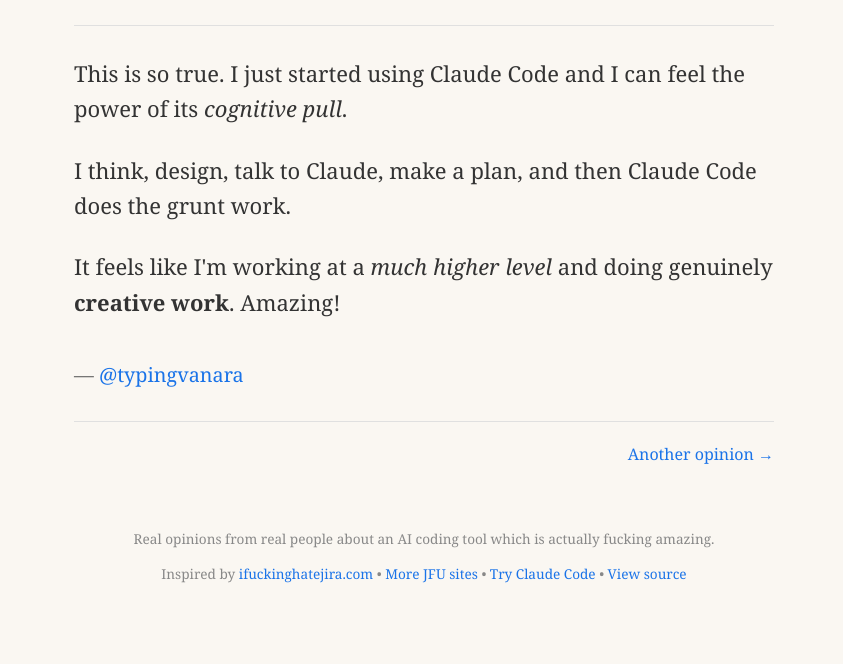
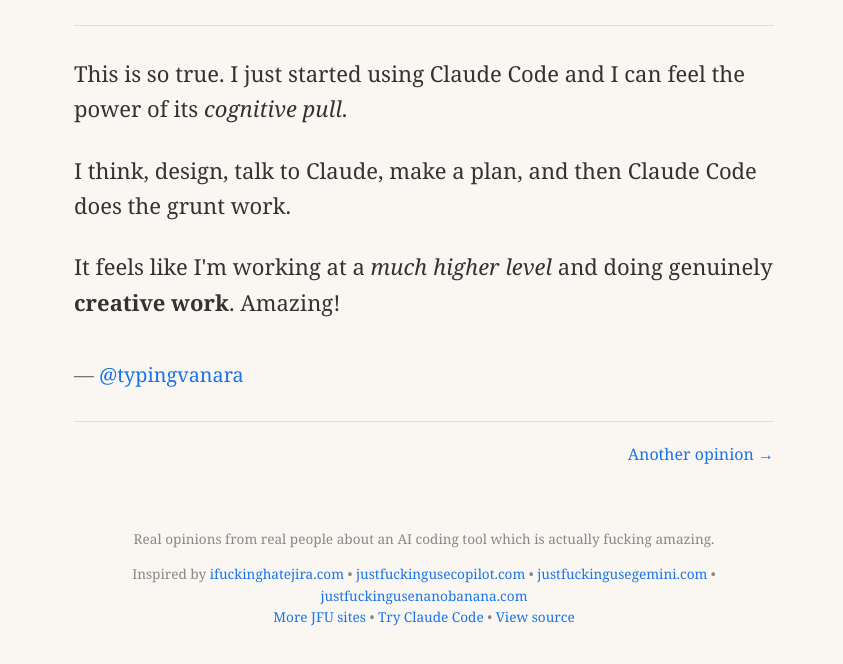
Before and after one commit to carolinacherry/justfuckinguseclaudecode.com, a plain HTML site: page index.html in a window 1280 px wide. Shown: the part 180-844 px from the top of the page, without its empty margins (216-1059 px from the left). Before the commit the page ends 818 px from the top, so only its background shows below. Drawn offline with Linux system fonts and the light colour scheme; a script that the page names is missing.

Commit message:
feat: add copilot, gemini, nanobanana to footer links

```diff
--- a/index.html
+++ b/index.html
@@ -154,6 +154,10 @@
       </p>
       <p style="margin-top: 10px;">
         Inspired by <a href="https://ifuckinghatejira.com" target="_blank">ifuckinghatejira.com</a> •
+        <a href="https://justfuckingusecopilot.com" target="_blank">justfuckingusecopilot.com</a> •
+        <a href="https://justfuckingusegemini.com" target="_blank">justfuckingusegemini.com</a> •
+        <a href="https://justfuckingusenanobanana.com" target="_blank">justfuckingusenanobanana.com</a>
+        <br>
         <a href="https://justfuckinguse.com" target="_blank">More JFU sites</a> •
         <a href="https://claude.ai/code" target="_blank">Try Claude Code</a> •
         <a href="https://github.com/carolinacherry/justfuckinguseclaudecode.com" target="_blank">View source</a>
```
